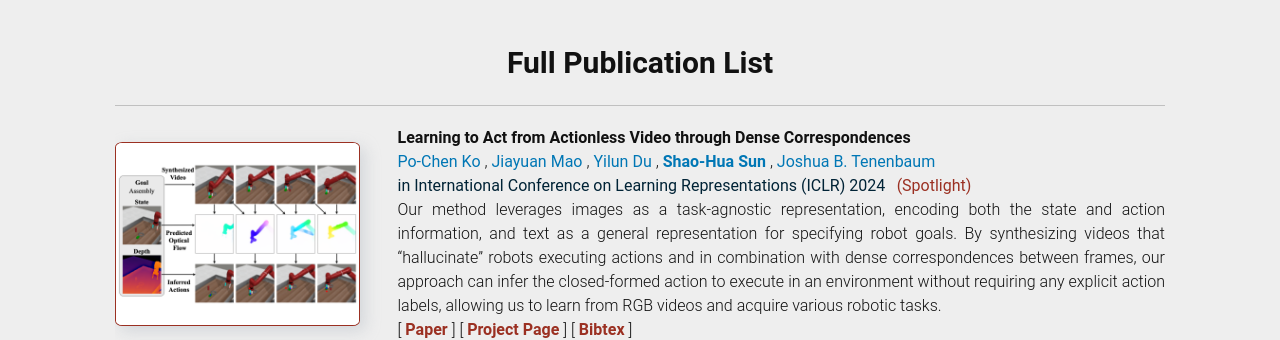
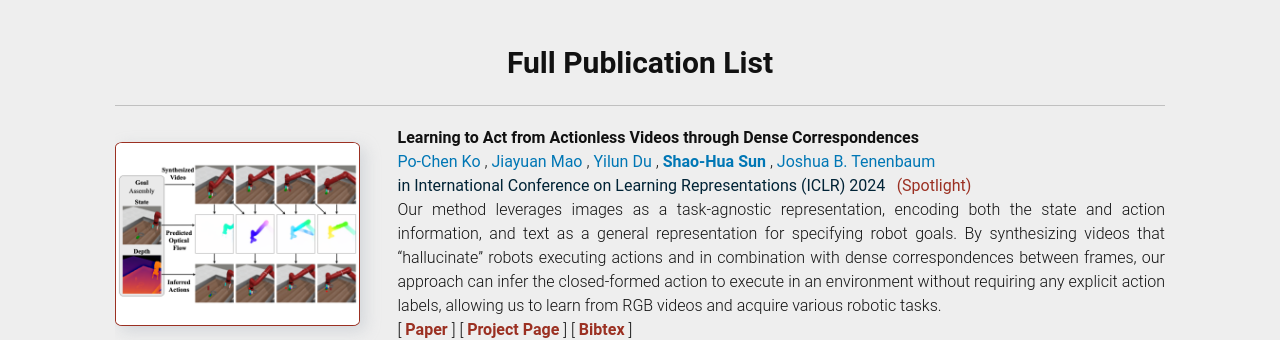
Before and after one commit to shaohua0116/shaohua0116.github.io, a Jekyll site: the page built from publications.html, in a window 1280 px wide and 900 px high. Shown: the top 340 px of the window. Built offline with Jekyll 4.4.1, drawn with Linux system fonts in a browser that asks for light colours.

Commit message:
fix avdc title

```diff
--- a/_data/publications.yml
+++ b/_data/publications.yml
@@ -1,4 +1,4 @@
-- title: 'Learning to Act from Actionless Video through Dense Correspondences'
+- title: 'Learning to Act from Actionless Videos through Dense Correspondences'
   date:  'Nov 2023'
   imgurl: '/images/projects/avdc.png'
   imgprop: 'frame'
```
